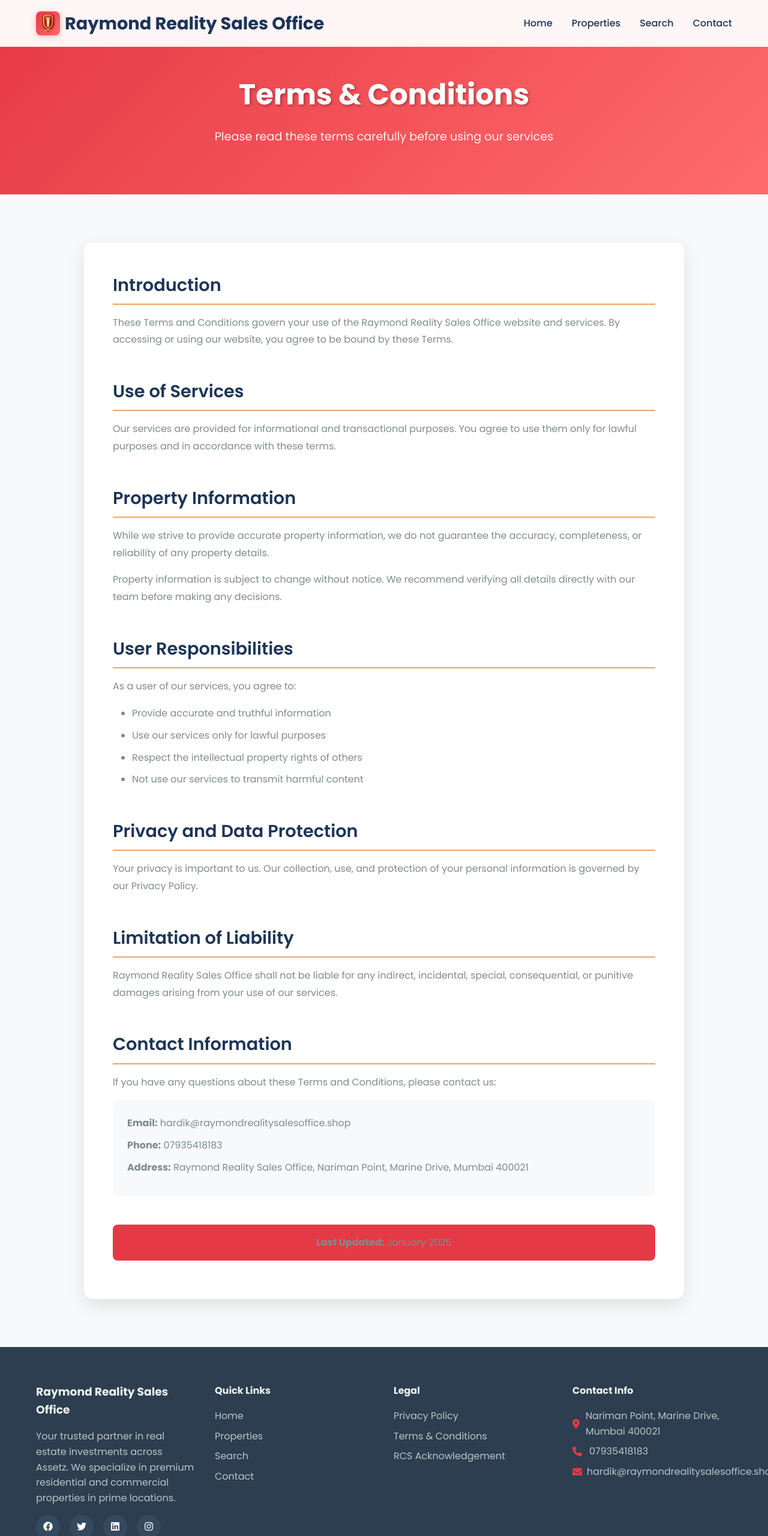
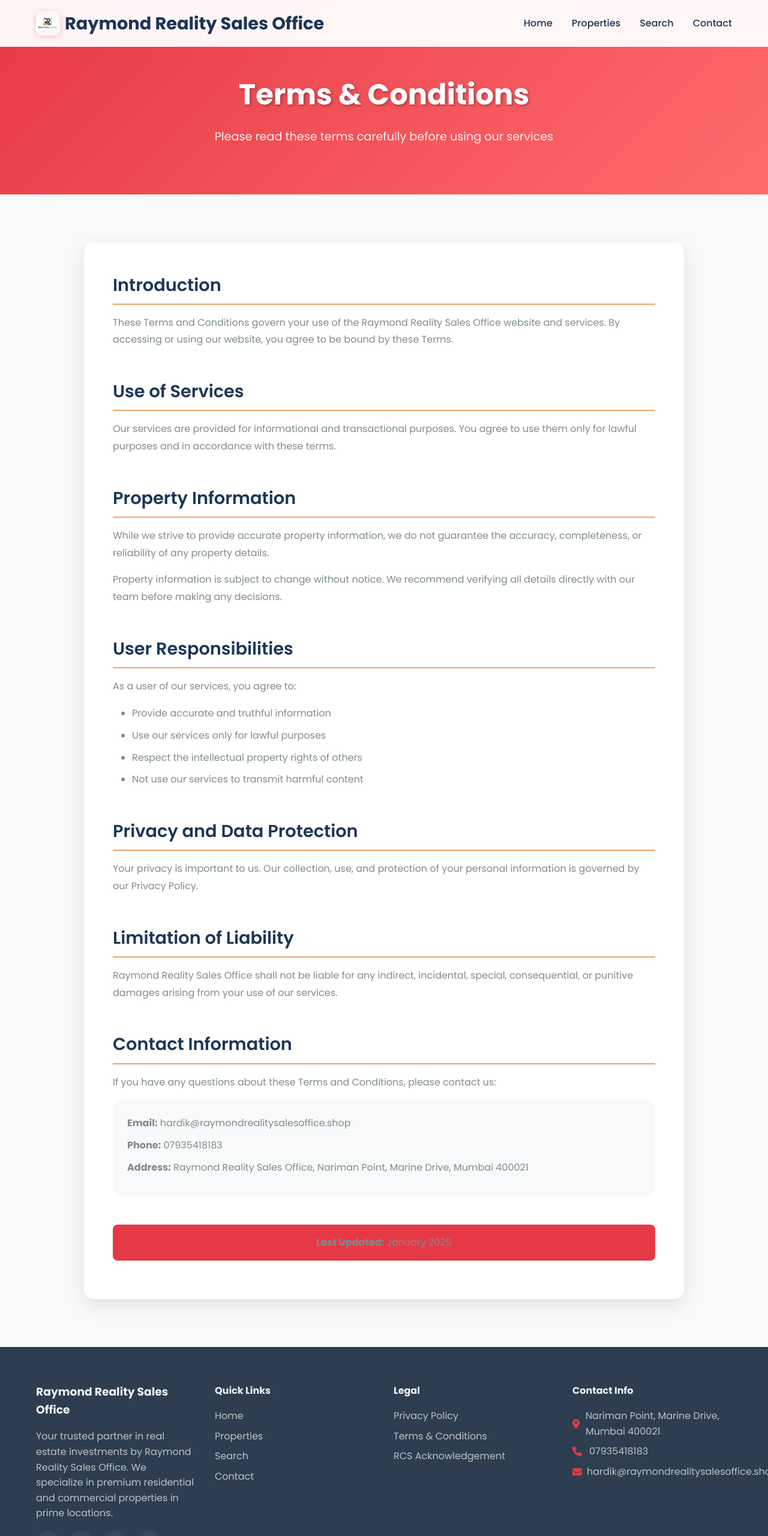
Before and after one commit to Govindtiwari48/Dummy_Infosms, a plain HTML site: page raymondrealitysalesoffice.shop/terms.html in a window 1280 px wide. Shown: the top 2560 px of the page at 60% size. Drawn offline with Linux system fonts and the light colour scheme.

Commit message:
Added new logo

```diff
--- a/raymondrealitysalesoffice.shop/styles.css
+++ b/raymondrealitysalesoffice.shop/styles.css
@@ -57,14 +57,18 @@ body {
 .logo-icon {
     width: 40px;
     height: 40px;
-    background: linear-gradient(135deg, #E63946, #FF6B6B);
-    border-radius: 8px;
     display: flex;
     align-items: center;
     justify-content: center;
-    color: white;
-    font-size: 1.2rem;
+    border-radius: 8px;
     box-shadow: 0 2px 10px rgba(231, 76, 60, 0.3);
+}
+
+.logo-icon img {
+    width: 100%;
+    height: 100%;
+    object-fit: contain;
+    border-radius: 8px;
 }
 
 .nav-logo h2 {
@@ -799,7 +803,6 @@ body {
     .logo-icon {
         width: 35px;
         height: 35px;
-        font-size: 1rem;
     }
 
     .slide-content h1 {
--- a/raymondrealitysalesoffice.shop/terms.html
+++ b/raymondrealitysalesoffice.shop/terms.html
@@ -18,7 +18,7 @@
             <div class="nav-logo">
                 <div class="logo-container">
                     <div class="logo-icon">
-                        <img src="assets/logo.svg" alt="Raymond Reality Sales Office logo" width="40" height="40" />
+                        <img src="assets/logo.png" alt="Raymond Reality Sales Office logo" width="40" height="40" />
                     </div>
                     <h2>Raymond Reality Sales Office</h2>
                 </div>
@@ -119,7 +119,8 @@
             <div class="footer-content">
                 <div class="footer-section">
                     <h3>Raymond Reality Sales Office</h3>
-                    <p>Your trusted partner in real estate investments across Assetz. We specialize in premium
+                    <p>Your trusted partner in real estate investments by Raymond Reality Sales Office. We specialize in
+                        premium
                         residential and commercial properties in prime locations.</p>
                     <div class="social-links">
                         <a href="#"><i class="fab fa-facebook"></i></a>
```
Also changed, not shown: raymondrealitysalesoffice.shop/contact.html (+2 -2 lines), raymondrealitysalesoffice.shop/index.html (+2 -2 lines), raymondrealitysalesoffice.shop/privacy.html (+2 -2 lines), raymondrealitysalesoffice.shop/rcs.html (+2 -2 lines), raymondrealitysalesoffice.png (added), raymondrealitysalesoffice.shop/assets/logo.png (added), raymondrealitysalesoffice.shop/assets/logo.svg (deleted), 3 other files.
